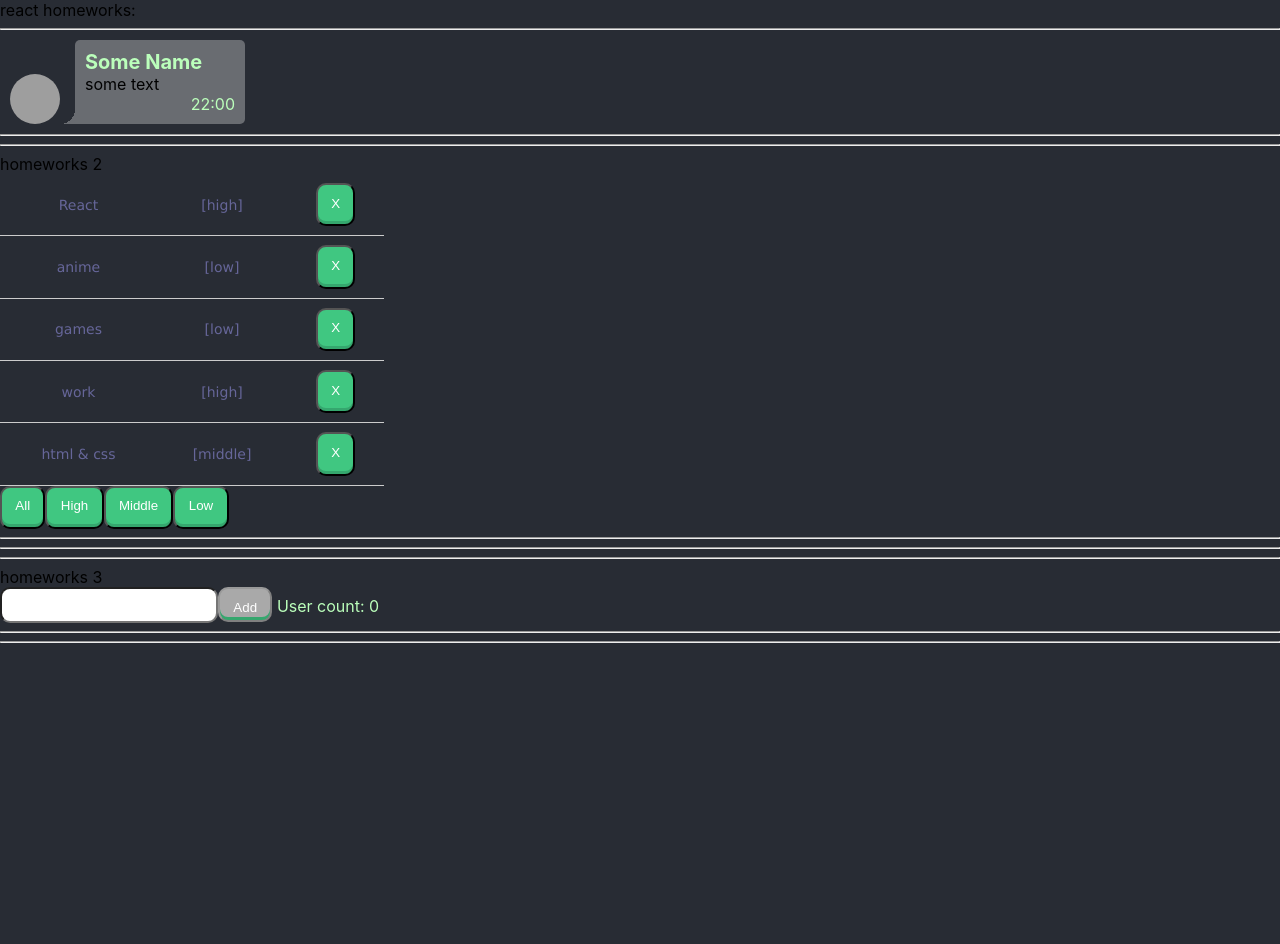
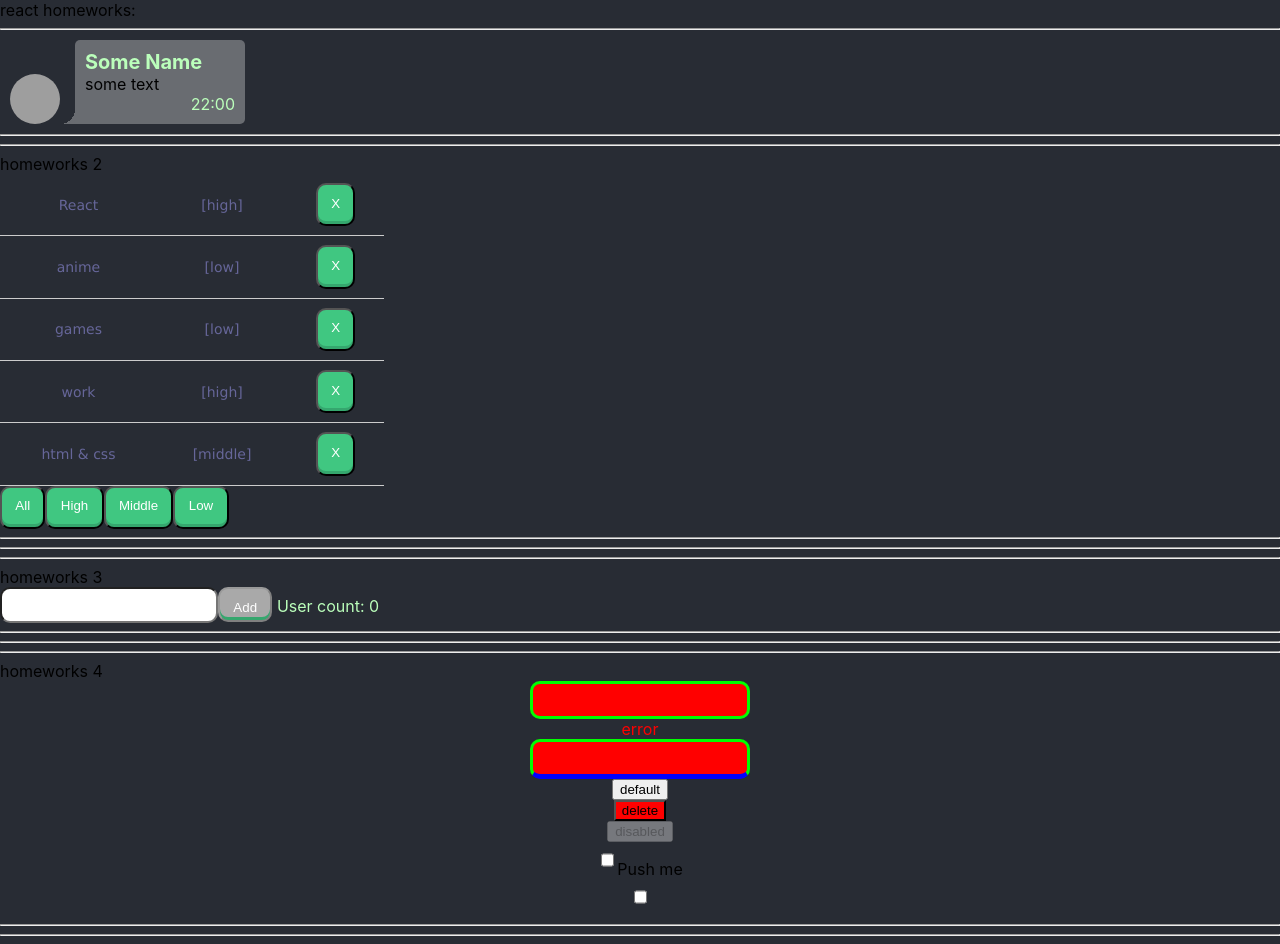
Before and after one commit to Tsyriulnikov/homeworks-by-ignat, a React (Create React App) app: page / in a window 1280 px wide. Before the commit the page ends 800 px from the top, so only its background shows below. Built offline with nearby package versions, Linux system fonts and the light colour scheme; grey boxes are pictures that could not be loaded.

Commit message:
h4 checkbox

```diff
--- a/src/p1-main/m1-ui/u1-app/App.module.css
+++ b/src/p1-main/m1-ui/u1-app/App.module.css
@@ -1,3 +1,6 @@
 .App {
 
 }
+.blue {
+    background: blue;
+}
--- a/src/p1-main/m1-ui/u1-app/App.tsx
+++ b/src/p1-main/m1-ui/u1-app/App.tsx
@@ -3,6 +3,7 @@ import s from './App.module.css'
 import HW1 from '../../../p2-homeworks/h1/HW1'
 import HW2 from "../../../p2-homeworks/h2/HW2";
 import HW3 from "../../../p2-homeworks/h3/HW3";
+import HW4 from "../../../p2-homeworks/h4/HW4";
 
 function App() {
     return (
@@ -11,7 +12,7 @@ function App() {
             <HW1/>
             <HW2/>
             <HW3/>
-            {/*<HW4/>*/}
+            <HW4/>
             {/*<HW5/>*/}
 
         </div>
--- a/src/p2-homeworks/h4/HW4.tsx
+++ b/src/p2-homeworks/h4/HW4.tsx
@@ -17,8 +17,10 @@ function HW4() {
     }
 
     const [checked, setChecked] = useState<boolean>(false)
-    const testOnChange = (e: ChangeEvent<HTMLInputElement>) => setChecked(e.currentTarget.checked)
 
+    const testOnChange = (e: ChangeEvent<HTMLInputElement>) => {
+        setChecked(e.currentTarget.checked)
+    }
     return (
         <div>
             <hr/>
@@ -60,7 +62,7 @@ function HW4() {
                     checked={checked}
                     onChangeChecked={setChecked}
                 >
-                    some text {/*// этот текст попадёт в children*/}
+                    Push me {/*// этот текст попадёт в children*/}
                 </SuperCheckbox>
 
                 {/*// onChange тоже должен работать*/}
--- a/src/p2-homeworks/h4/common/c3-SuperCheckbox/SuperCheckbox.tsx
+++ b/src/p2-homeworks/h4/common/c3-SuperCheckbox/SuperCheckbox.tsx
@@ -21,6 +21,12 @@ const SuperCheckbox: React.FC<SuperCheckboxPropsType> = (
 ) => {
     const onChangeCallback = (e: ChangeEvent<HTMLInputElement>) => {
         // сделайте так чтоб работал onChange и onChangeChecked
+        if (onChangeChecked) {
+            onChangeChecked(e.currentTarget.checked)
+        }else {
+            if (onChange) {
+                onChange(e)
+            }}
     }
 
     const finalInputClassName = `${s.checkbox} ${className ? className : ''}`
```
Also changed, not shown: src/p2-homeworks/h4/common/c1-SuperInputText/SuperInputText.module.css (line endings or trailing spaces).
